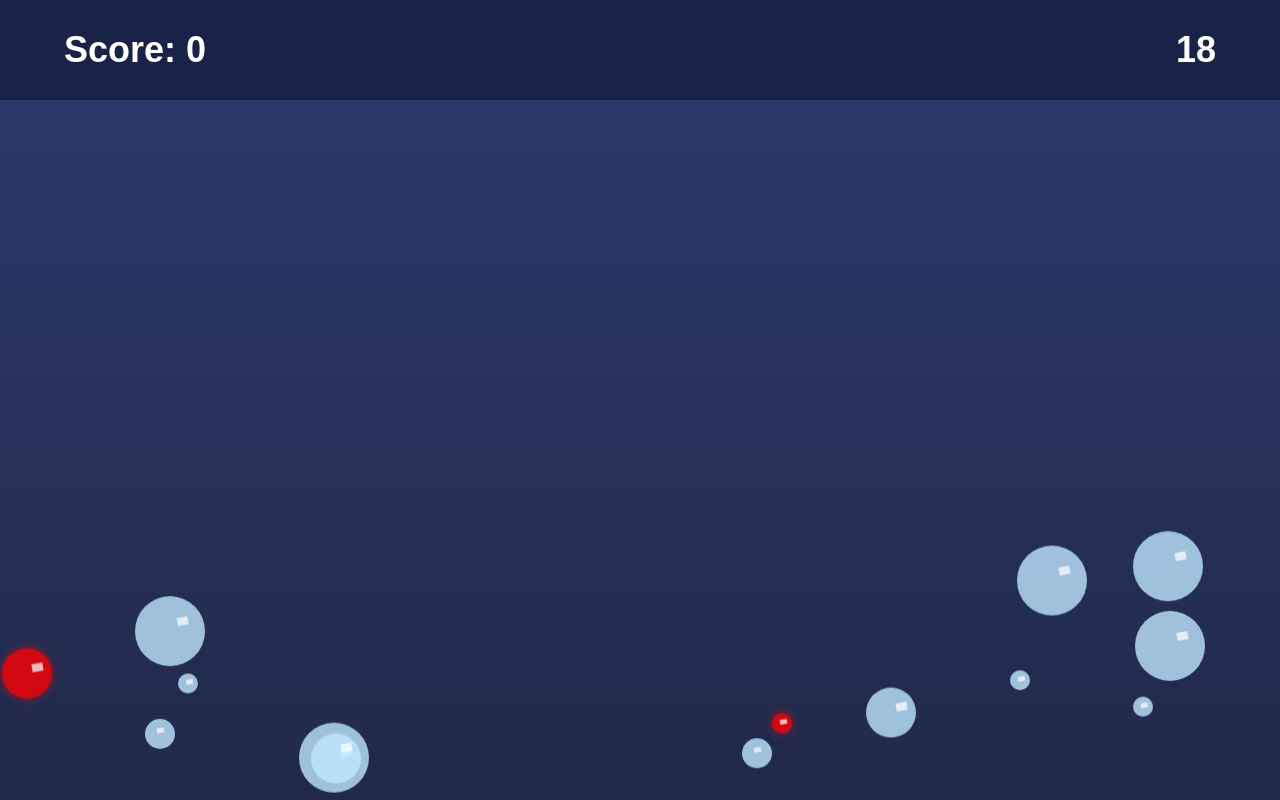
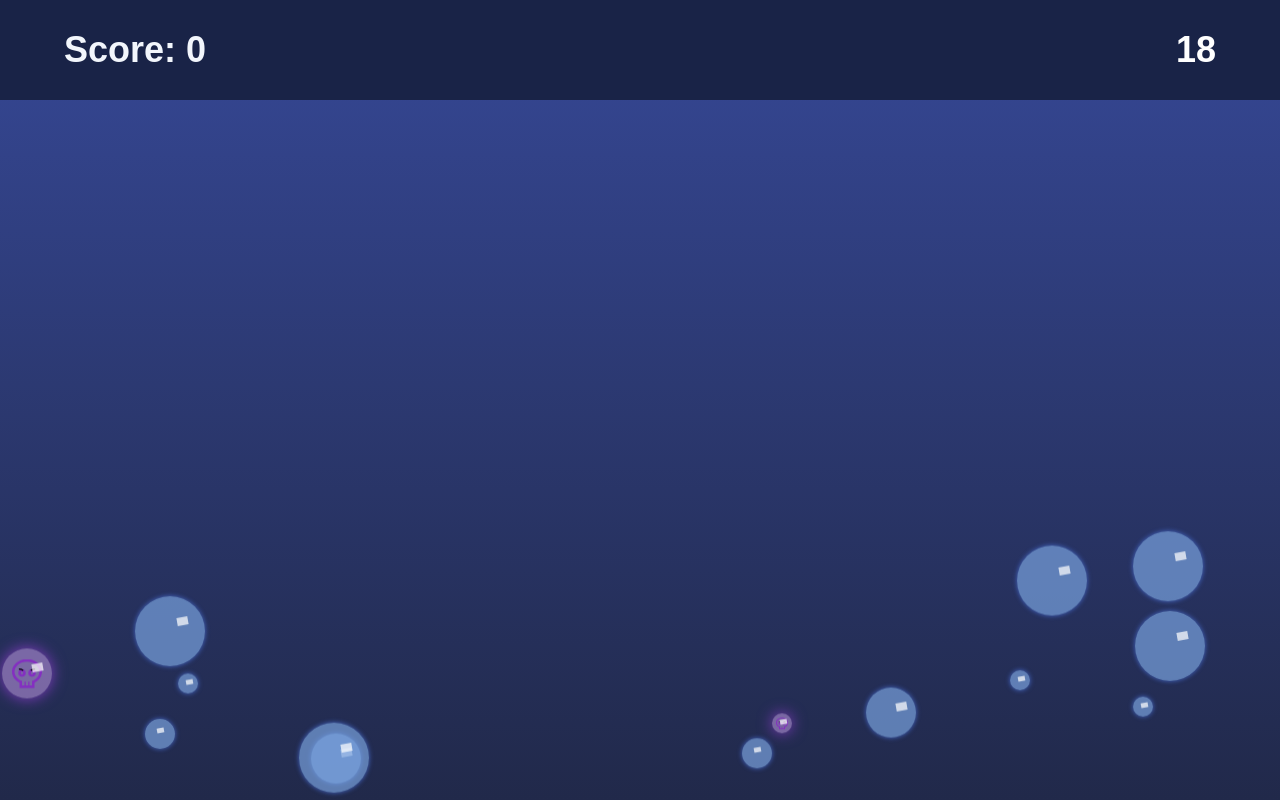
Before and after one commit to maleneivy/popTheBubble, a website with bundled scripts: page src/index.html in a window 1280 px wide. Both pictures are taken after a click on the button "Start Spill". Built offline with nearby package versions, Linux system fonts and the light colour scheme.

Commit message:
Added skull icon in the red/danger bubbles. Added colors on some text and backgrounds

```diff
--- a/src/app.ts
+++ b/src/app.ts
@@ -42,6 +42,8 @@ startButton.addEventListener("click", () => {
 
 // Funksjon for å starte spillet
 function startGame(): void {
+  clearInterval(gameTimer);
+  clearInterval(bubbleInterval);
   document.querySelectorAll(".bubble").forEach(bubble => bubble.remove());
   bubblesRoom.classList.remove("blurry-background");
   score = 0;
@@ -148,6 +150,15 @@ function createBubble(mode: "calm" | "chaos", speedMin: number, speedMax: number
   const selectedSize = bubbleSizes[Math.floor(Math.random() * bubbleSizes.length)];
   bubble.style.width = `${selectedSize.size}px`;
   bubble.style.height = `${selectedSize.size}px`;
+
+  // Legge til skull i minusboble
+  if (isRedBubble) {
+  const skull = document.createElement("img");
+  skull.src = "./assets/icons/skull.svg";
+  skull.classList.add(selectedSize.size > 40 ? "skull-big" : "skull-small");
+
+  bubble.appendChild(skull);
+  }
 
   // Sett poeng basert på farge
   const points = isRedBubble ? -selectedSize.points : selectedSize.points;
--- a/src/styles.css
+++ b/src/styles.css
@@ -24,7 +24,7 @@ body, main {
 }
 
 h2, h3 {
-  color: #192347;
+  color: #21294a;
 }
 
 h1 {
@@ -94,7 +94,7 @@ button:active {
   appearance: none;
   color: #21294a;
   box-shadow: 0 4px 10px rgba(0, 0, 0, 0.3);
-  background-color: #faf6fe;
+  background-color: #f2f6fc;
 }
 
 .select-container label {
@@ -138,7 +138,7 @@ button:active {
   width: 100dvw;
   top: 0;
   left: 0;
-  background: linear-gradient(#2c3a6e, #21294a);
+  background: linear-gradient(#364897, #21294a);
   position: fixed;
 }
 
@@ -151,7 +151,7 @@ button:active {
   font-size: 36px;
   align-items: center;
   background-color: #192347;
-  color: white;
+  color: #f2f6fc;
   margin: 10px auto;
   position: relative;
   margin: 0;
@@ -168,7 +168,8 @@ button:active {
 .bubble {
   position: absolute;
   border-radius: 50%;
-  background-color: rgba(192, 231, 255, 0.8);
+  background-color: #7aa3e0b1;
+  box-shadow: 0 0 5px #4669ca;
   cursor: crosshair;
   display: flex;
   align-items: center;
@@ -177,8 +178,8 @@ button:active {
 
 /* Rød boble med minuspoeng */
 .red-bubble {
-  background-color: rgba(255, 0, 0, 0.8);
-  box-shadow: 0 0 10px rgba(255, 0, 0, 0.6);
+  background-color: #d0a3f57f;
+  box-shadow: 0 0 15px #9941dcd4;
 }
 
 /* Rød boble poppeffekt */
@@ -224,6 +225,22 @@ button:active {
   top: 30%;
   left: 60%;
   transform: rotate(-10deg);
+}
+
+.skull-small, .skull-big {
+  position: absolute;
+  width: 60%; /* Skalert til boblen */
+  height: auto;
+  top: 50%;
+  left: 50%;
+  transform: translate(-50%, -50%);
+  pointer-events: none;
+  user-select: none;
+  color: black;
+}
+
+.skull-big {
+  width: 60%;
 }
 
 /* Klasse for rolig modus (Flytende bobler) */
@@ -298,11 +315,11 @@ button:active {
 }
 
 .hit {
-  background-color: green;
+  background-color: rgba(0, 188, 0, 0.8);
 }
 
 .miss {
-  background-color: red;
+  background-color: rgba(255, 0, 0, 0.8);
 }
 
 /* Poengindikator som vises når bobler poppes */
```
Also changed, not shown: src/assets/icons/skull.svg (added).
